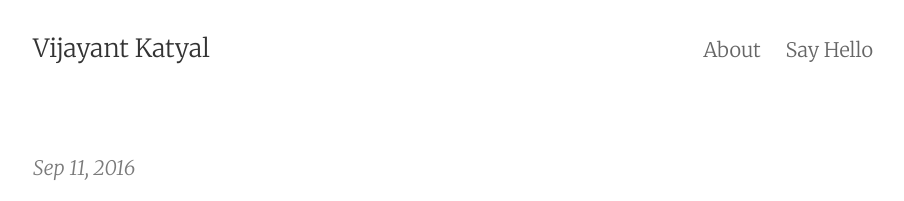
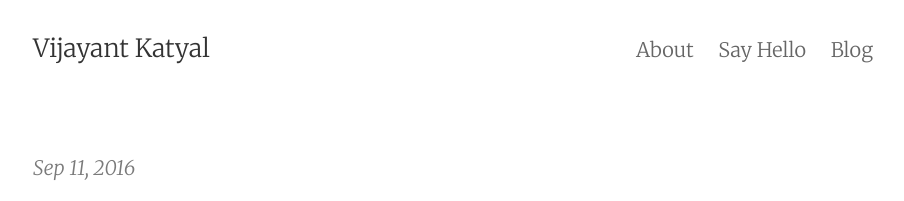
Before and after one commit to vijayantkatyal/vijayantkatyal.github.io, a Jekyll site: the page built from index.html, in a window 1280 px wide. Shown: the top 201 px of the page, without its empty margins (187-1091 px from the left). Built offline with Jekyll 4.4.1, drawn with Linux system fonts in a browser that asks for light colours; the list of posts is cut into pages by our own code.

Commit message:
[Testing] navigation

```diff
--- a/_includes/navigation.html
+++ b/_includes/navigation.html
@@ -8,3 +8,8 @@
         <a href="{{ page.url }}">{{ page.title }}</a>
     {% endif %}
 {% endfor %}
+{% for page in site.pages %}
+    {% if page.tags contains "blog" %}
+        <a href="{{ page.url }}">{{ page.title }}</a>
+    {% endif %}
+{% endfor %}
```
